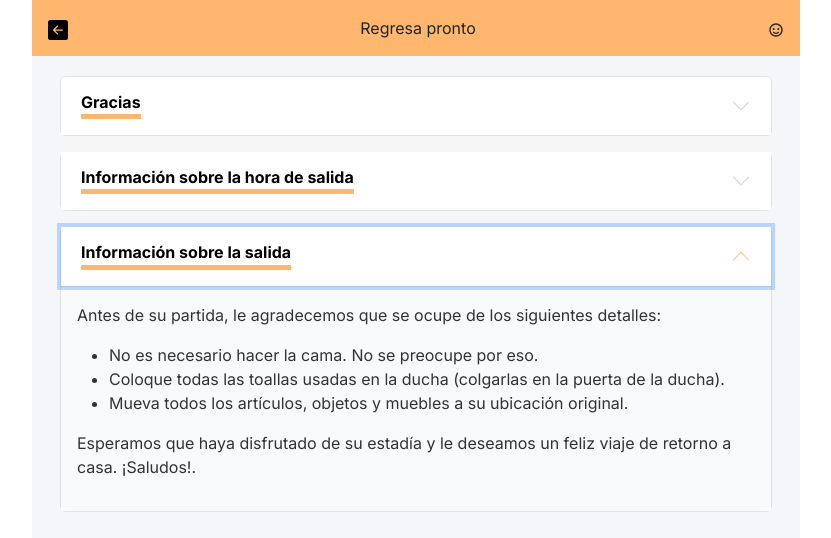
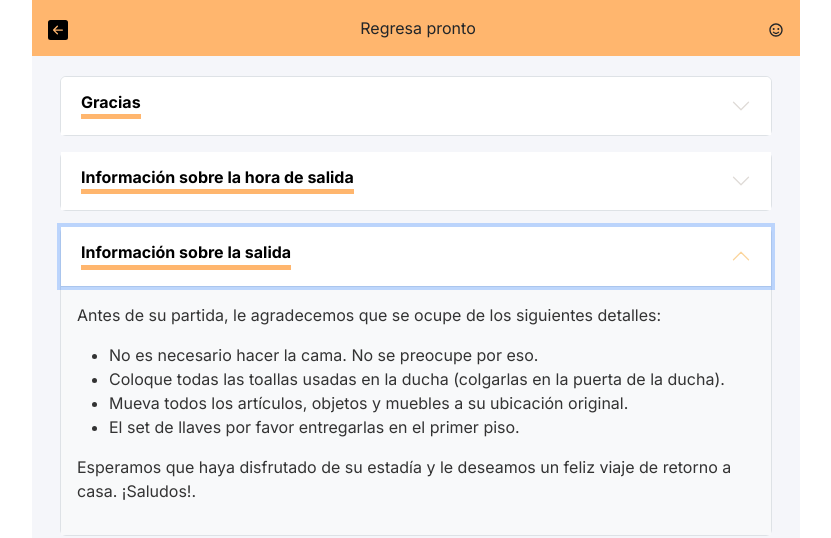
Before and after one commit to andreeramosb/LasBrisasDeCixGuide, a React (Vite) app: page /see-you in a window 1280 px wide. Both pictures are taken after a click on the button "Información sobre la salida". Shown: the top 538 px of the page, without its empty margins (224-1055 px from the left). Built offline with nearby package versions, Linux system fonts and the light colour scheme; a web font is replaced by a local one.

Commit message:
update app

```diff
--- a/src/pages/SeeYou/SeeYou.jsx
+++ b/src/pages/SeeYou/SeeYou.jsx
@@ -57,6 +57,7 @@ const accordionItems = [
                     <li>No es necesario hacer la cama. No se preocupe por eso.</li>
                     <li>Coloque todas las toallas usadas en la ducha (colgarlas en la puerta de la ducha).</li>
                     <li>Mueva todos los artículos, objetos y muebles a su ubicación original.</li>
+                    <li>El set de llaves por favor entregarlas en el primer piso.</li>
                 </ul>
                 <p>
                     Esperamos que haya disfrutado de su estadía y le deseamos un feliz viaje de retorno a casa. ¡Saludos!.
```
